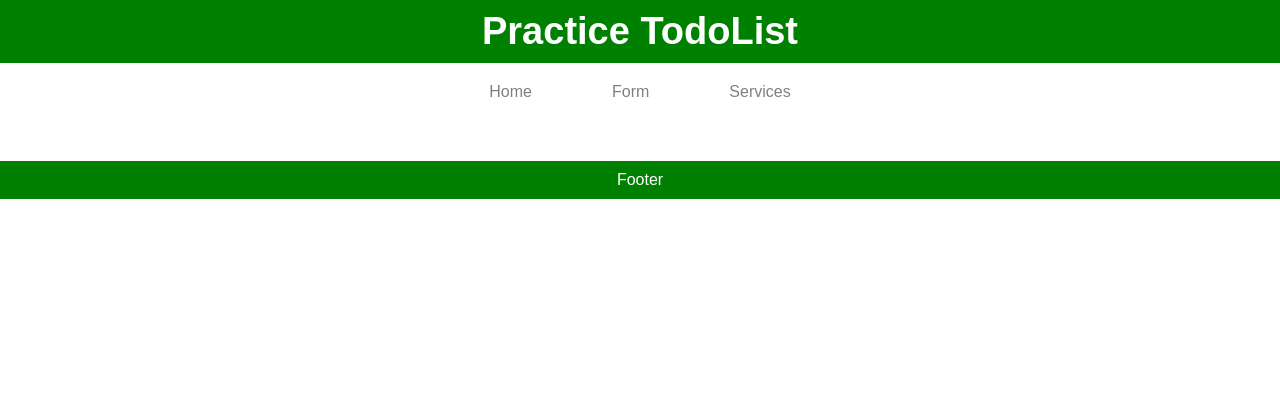
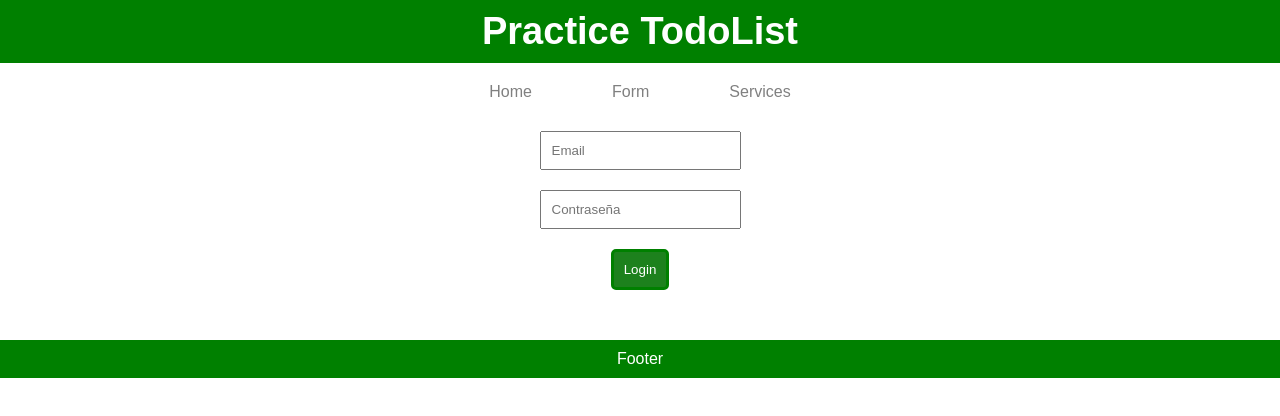
Before and after one commit to dorian-rose/react-todo-project, a React (Vite) app: page /login in a window 1280 px wide. Shown: the top 416 px of the page. Built offline with nearby package versions, Linux system fonts and the light colour scheme.

Commit message:
import routes to nav bar

```diff
--- a/index.html
+++ b/index.html
@@ -5,6 +5,10 @@
     <link rel="icon" type="image/svg+xml" href="/vite.svg" />
     <meta name="viewport" content="width=device-width, initial-scale=1.0" />
     <title>Todo list</title>
+    <script
+      src="https://kit.fontawesome.com/5d8f2cece5.js"
+      crossorigin="anonymous"
+    ></script>
   </head>
   <body>
     <div id="root"></div>
--- a/src/App.jsx
+++ b/src/App.jsx
@@ -1,5 +1,5 @@
 import { Routes, Route, Navigate } from "react-router-dom";
-import { Container, Homepages, Services } from "./components";
+import { Container, Homepages, Services, LoginPage } from "./components";
 // import { Router } from "react-router-dom";
 import { NavBar } from "./components/NavBar";
 
@@ -13,6 +13,7 @@ function App() {
       <main>
         <Routes>
           <Route path="/" element={<Homepages />} />
+          <Route path="/login" element={<LoginPage />} />
           <Route path="/todo" element={<Container />} />
           <Route path="/services" element={<Services />} />
         </Routes>
--- a/src/components/Homepages.jsx
+++ b/src/components/Homepages.jsx
@@ -1,10 +1,13 @@
-
-
 //index
-
+import { Link } from "react-router-dom";
 
 export const Homepages = () => {
   return (
-    <div>Homepages</div>
-  )
-}
+    <>
+      <h1 className="text-centre">Homepages</h1>
+      <Link to="/login" className="login bg-dark">
+        Login
+      </Link>
+    </>
+  );
+};
--- /dev/null
+++ b/src/components/LoginPage.jsx
@@ -0,0 +1,16 @@
+export const LoginPage = () => {
+  return (
+    <>
+      <form className="login-form">
+        <input type="text" id="email" name="email" placeholder="Email" />
+        <input
+          type="password"
+          id="password"
+          name="password"
+          placeholder="Contraseña"
+        />
+        <button type="submit">Login</button>
+      </form>
+    </>
+  );
+};
--- a/src/components/NavBar.jsx
+++ b/src/components/NavBar.jsx
@@ -1,33 +1,42 @@
-import { Link } from 'react-router-dom'
-import { NavLink } from 'react-router-dom'
+import { Link } from "react-router-dom";
+import { NavLink } from "react-router-dom";
 
 export const NavBar = () => {
   return (
-        <nav >
-
-            <ul className='nav'>
+    <nav>
+      <ul className="nav">
         <li className="nav-link">
           <NavLink
-                        to='/'
-                        className={({ isActive }) => `nav-link ${isActive ? 'isActive' : ''} `}>
+            to="/"
+            className={({ isActive }) =>
+              `nav-link ${isActive ? "isActive" : ""} `
+            }
+          >
             Home
+          </NavLink>
+        </li>
+
+        <li className="nav-link ">
+          <NavLink
+            to="/todo"
+            className={({ isActive }) =>
+              `nav-link ${isActive ? "isActive" : ""} `
+            }
+          >
+            Form
           </NavLink>
         </li>
         <li className="nav-link ">
           <NavLink
-                        to='/todo'
-                        className={({ isActive }) => `nav-link ${isActive ? 'isActive' : ''} `}>
-                        Form
+            to="/services"
+            className={({ isActive }) =>
+              `nav-link ${isActive ? "isActive" : ""} `
+            }
+          >
+            Services
           </NavLink>
         </li>
-                <li className="nav-link " >
-                <NavLink
-                    to='/services'
-                    className={({ isActive }) => `nav-link ${isActive ? 'isActive' : ''} `}>
-                    Services
-                </NavLink>
-                </li >
-            </ul >
-        </nav >
-    )
-}
+      </ul>
+    </nav>
+  );
+};
--- a/src/components/index.js
+++ b/src/components/index.js
@@ -5,3 +5,4 @@ export * from './EntryContainer'
 export * from './Form'
 export * from './Homepages'
 export * from './Services'
+export * from './LoginPage'
--- a/src/index.css
+++ b/src/index.css
@@ -28,6 +28,16 @@
   color: white;
 }
 
+.text-centre {
+  text-align: center;
+}
+
+.login {
+  display: block;
+  width: fit-content;
+  margin: 30px auto;
+}
+
 footer {
   margin-top: 40px;
 }
@@ -38,11 +48,21 @@ form {
   height: 100%;
 }
 
-input[type="text"] {
+input[type="text"],
+input[type="password"] {
   margin-bottom: 10px;
   padding: 15px;
   margin-left: 20px;
   margin-right: 20px;
+}
+
+.login-form input,
+.login-form input,
+.login-form button {
+  max-width: fit-content;
+  display: block;
+  padding: 10px;
+  margin: 10px auto;
 }
 
 textarea {
@@ -126,3 +146,51 @@ li a {
   color: grey;
   text-decoration: none;
 }
+
+/* Menu */
+/* nav {
+  z-index: 7;
+  position: fixed;
+  width: 100%;
+}
+
+nav div {
+  display: flex;
+  justify-content: space-between;
+}
+nav div a {
+  line-height: 60px;
+  color: white;
+}
+
+nav div i {
+  font-size: 30px;
+}
+
+nav ul {
+  display: fixed;
+  width: 100%;
+  left: 100%;
+  background-color: #f0f0f0;
+  transition: ease-in-out 0.5s;
+}
+nav button {
+  border: none;
+  font-size: 20px;
+}
+.appear {
+  left: 0;
+}
+
+nav li a {
+  display: block;
+  color: var(--dark);
+  font-weight: 300;
+  width: 100%;
+  padding: 1rem;
+}
+
+nav li a:hover {
+  background-color: var(--dark);
+  color: var(--light);
+} */
```
Lines whose indentation alone changed are shown as unchanged.
